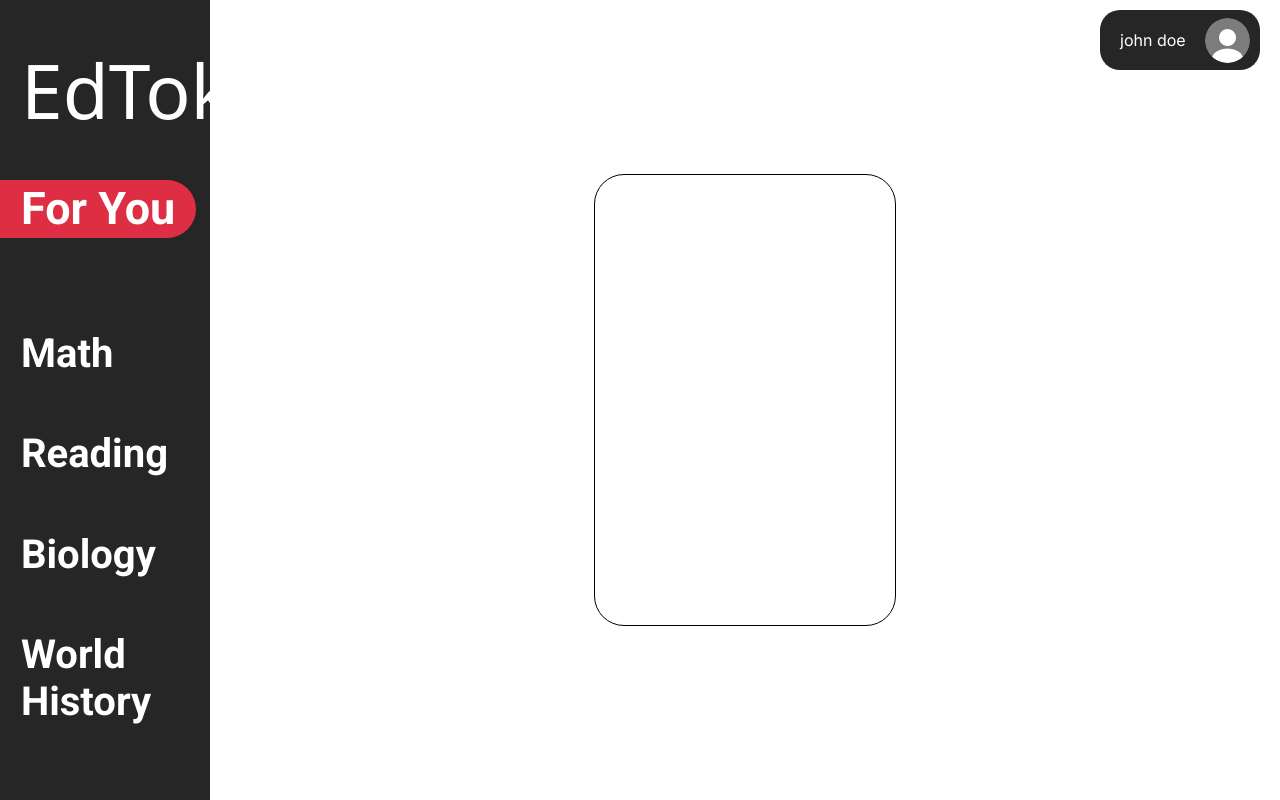
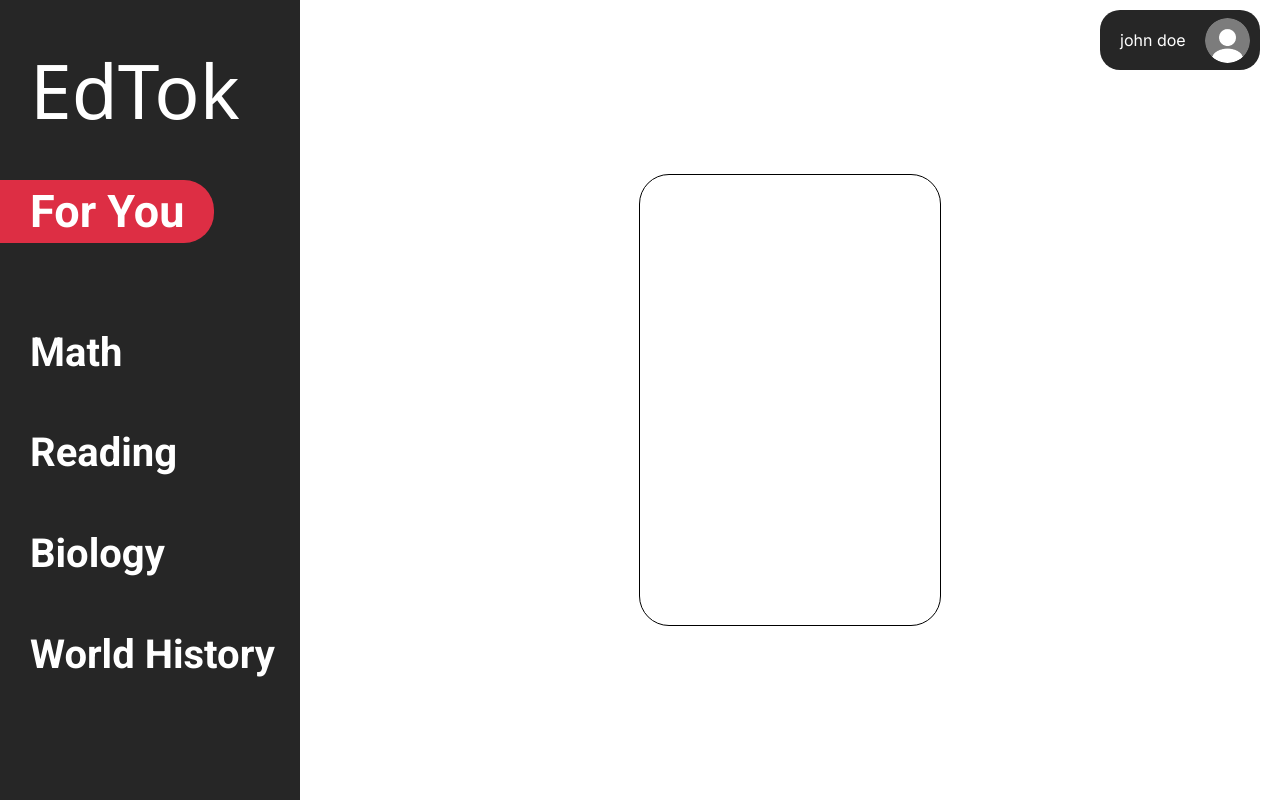
Before and after one commit to gl91306/EdTok, a React (Create React App) app: page / in a window 1280 px wide. Built offline with nearby package versions, Linux system fonts and the light colour scheme; a web font is replaced by a local one.

Commit message:
fixed sideBar css

```diff
--- a/src/header/header.css
+++ b/src/header/header.css
@@ -12,6 +12,7 @@
   position: absolute;
   right: 10px;
   top: 10px;
+
 }
 
 #username {
--- a/src/main/main.js
+++ b/src/main/main.js
@@ -6,8 +6,10 @@ function MainPage() {
   const [currPage, setCurrPage] = useState(<MainBar />);
   return (
     <>
-      <div></div>
-      <SideBar setCurrPage={setCurrPage} />
+      <div>
+        <SideBar setCurrPage={setCurrPage} />
+      </div>
+
       <div
         style={{
           display: "flex",
--- a/src/mainbar/mainbar.css
+++ b/src/mainbar/mainbar.css
@@ -1,7 +1,5 @@
 .rightside {
   display: flex;
-  flex: 3.5;
-  background-color: white;
   height: 100%;
   width: 100%;
   justify-content: center;
--- a/src/sidebar/sidebar.css
+++ b/src/sidebar/sidebar.css
@@ -2,12 +2,12 @@
 @import url("https://fonts.googleapis.com/css2?family=Roboto:ital,wght@0,100;0,300;0,400;0,500;0,700;0,900;1,100;1,300;1,400;1,500;1,700;1,900&display=swap");
 .topics {
   display: flex;
-  flex: 1;
   background-color: #262626;
   height: 100vh;
   position: relative;
   flex-direction: column;
   gap: 10%;
+  width: 300px;
 }
 
 .title {
```
